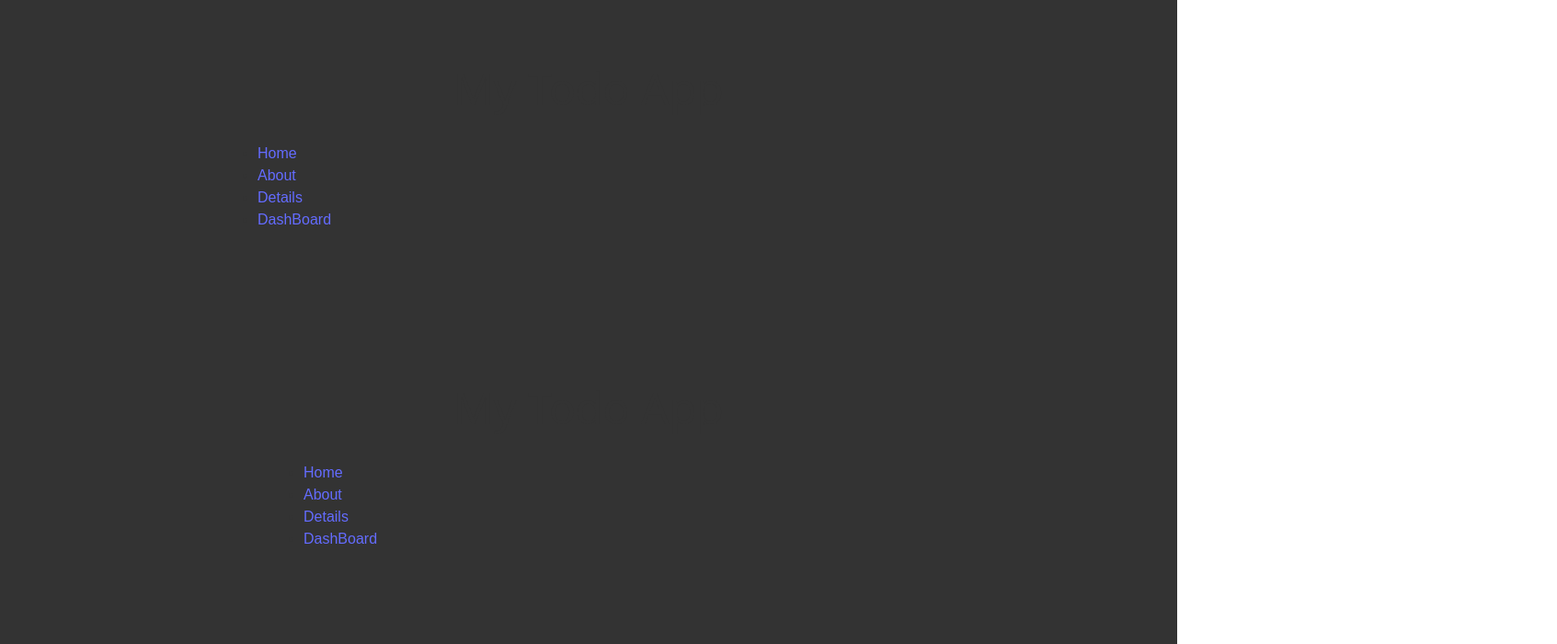
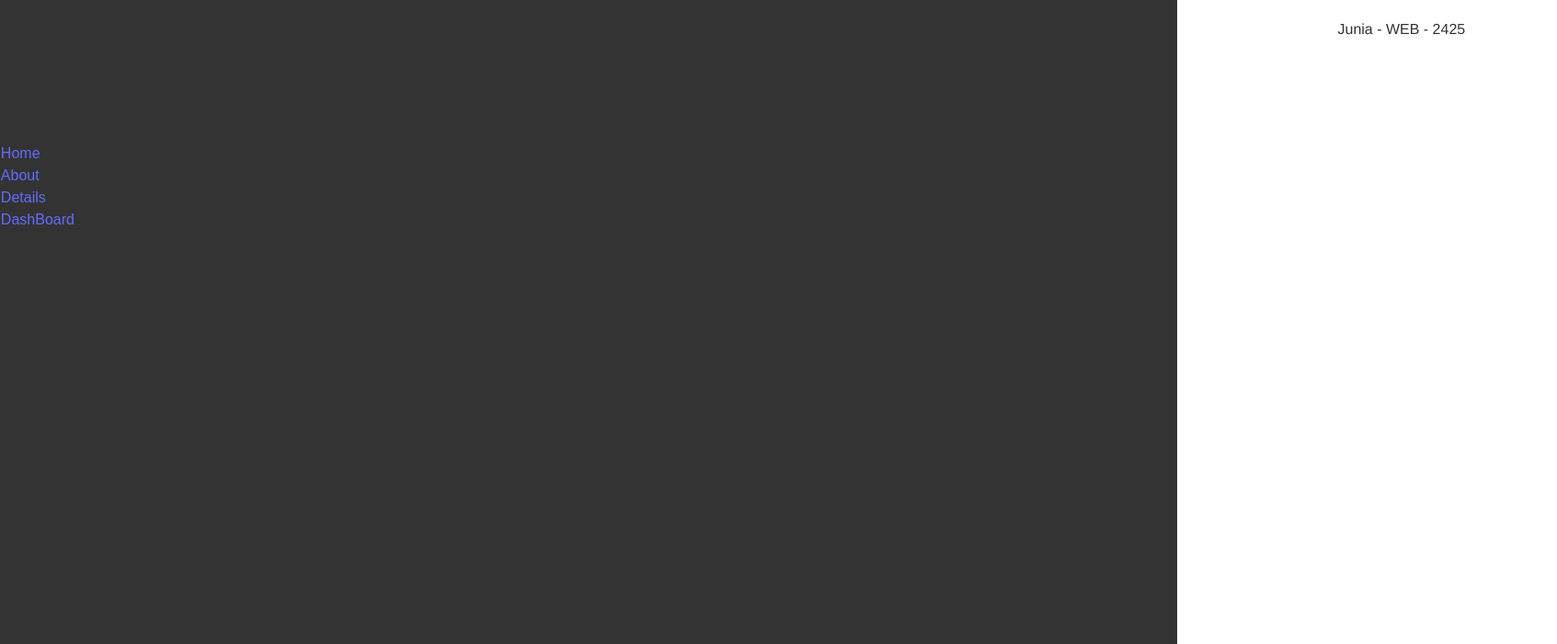
Before and after one commit to LucasBroda/CoursReact, a React (Vite) app in the folder front/: page / in a window 1280 px wide. Shown: the top 700 px of the page at 92% size, 1693 px wide, since content can reach past the window. Built offline with nearby package versions, Linux system fonts and the light colour scheme.

Commit message:
style: row

```diff
--- a/front/src/App.tsx
+++ b/front/src/App.tsx
@@ -8,7 +8,6 @@ function App() {
   return (
     <Routes>
       <Route path="/" element={<MainLayout />}>
-        <Route path="/" element={< MainLayout/>} />
         <Route path="/about" element={<About />} />
         <Route path="/details/:id/:test" element={<Details />} />
         <Route path="/dashboard" element={<Dashboard />} />
--- a/front/src/layout/MainLayout.tsx
+++ b/front/src/layout/MainLayout.tsx
@@ -1,5 +1,5 @@
 import { Outlet, Link } from "react-router";
-import style from "./mainlayout.module.scss";
+import style from './mainlayout.module.scss';
 
 const MainLayout = () => (
   <div className={style.layout}>
--- a/front/src/layout/mainlayout.module.scss
+++ b/front/src/layout/mainlayout.module.scss
@@ -1,6 +1,6 @@
 .layout {
     display: flex;
-    flex-direction: column;
+    flex-direction: row;
     height: 100vh;
   }
 
@@ -9,6 +9,8 @@
     color: var(--color-accent);
     flex-shrink: 0;
     padding: 50px 100px;
+    top: 0;
+    z-index: 1000;
   }
 
   .title {
```
